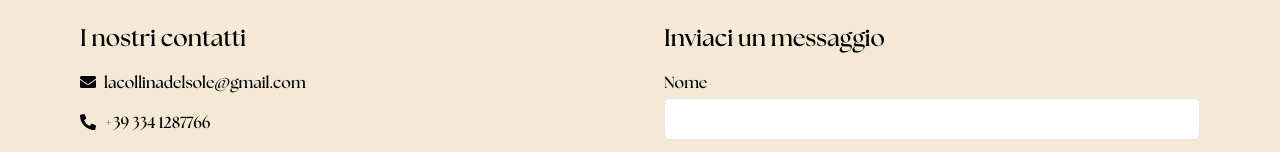
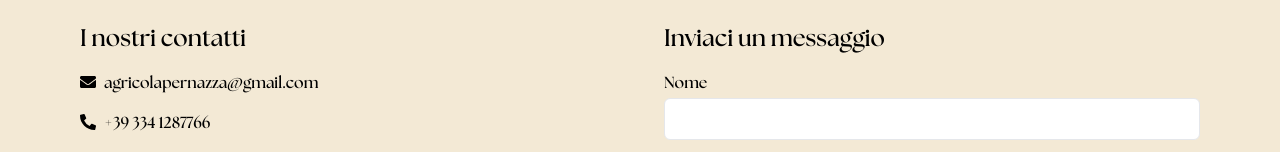
Before and after one commit to nannipy/la_collina_del_sole, a React (Create React App) app: page /contact in a window 1280 px wide. Shown: the part 402-554 px from the top of the page. Built offline with nearby package versions, Linux system fonts and the light colour scheme.

Commit message:
cambio nome v2

```diff
--- a/package.json
+++ b/package.json
@@ -1,5 +1,5 @@
 {
-  "name": "mio-sito-web",
+  "name": "agricolapernazza",
   "version": "0.1.0",
   "private": true,
   "dependencies": {
--- a/public/index.html
+++ b/public/index.html
@@ -9,7 +9,7 @@
     <meta name="theme-color" content="#000000" />
     <meta
       name="description"
-      content="La Collina del Sole"
+      content="Agricola Pernazza"
     />
     <link rel="apple-touch-icon" href="%PUBLIC_URL%/favicon.ico" />
     <!--
@@ -28,7 +28,7 @@
       work correctly both with client-side routing and a non-root public URL.
       Learn how to configure a non-root public URL by running `npm run build`.
     -->
-    <title>La Collina del Sole</title>
+    <title>Agricola Pernazza</title>
   </head>
   <body>
     <noscript>You need to enable JavaScript to run this app.</noscript>
--- a/src/pages/Contact.js
+++ b/src/pages/Contact.js
@@ -37,8 +37,8 @@ function Contact() {
           <div className="space-y-4">
             <p className="flex items-center">
               <FaEnvelope className="text-black text-semibold mr-2" />
-              <a href="mailto:lacollinadelsole@gmail.com" className="text-black text-semibold hover:underline">
-                lacollinadelsole@gmail.com
+              <a href="mailto:agricolapernazza@gmail.com" className="text-black text-semibold hover:underline">
+                agricolapernazza@gmail.com
               </a>
             </p>
             <p className="flex items-center">
```
Also changed, not shown: public/manifest.json, 1 other file (tests, documents, lock files or other folders).
